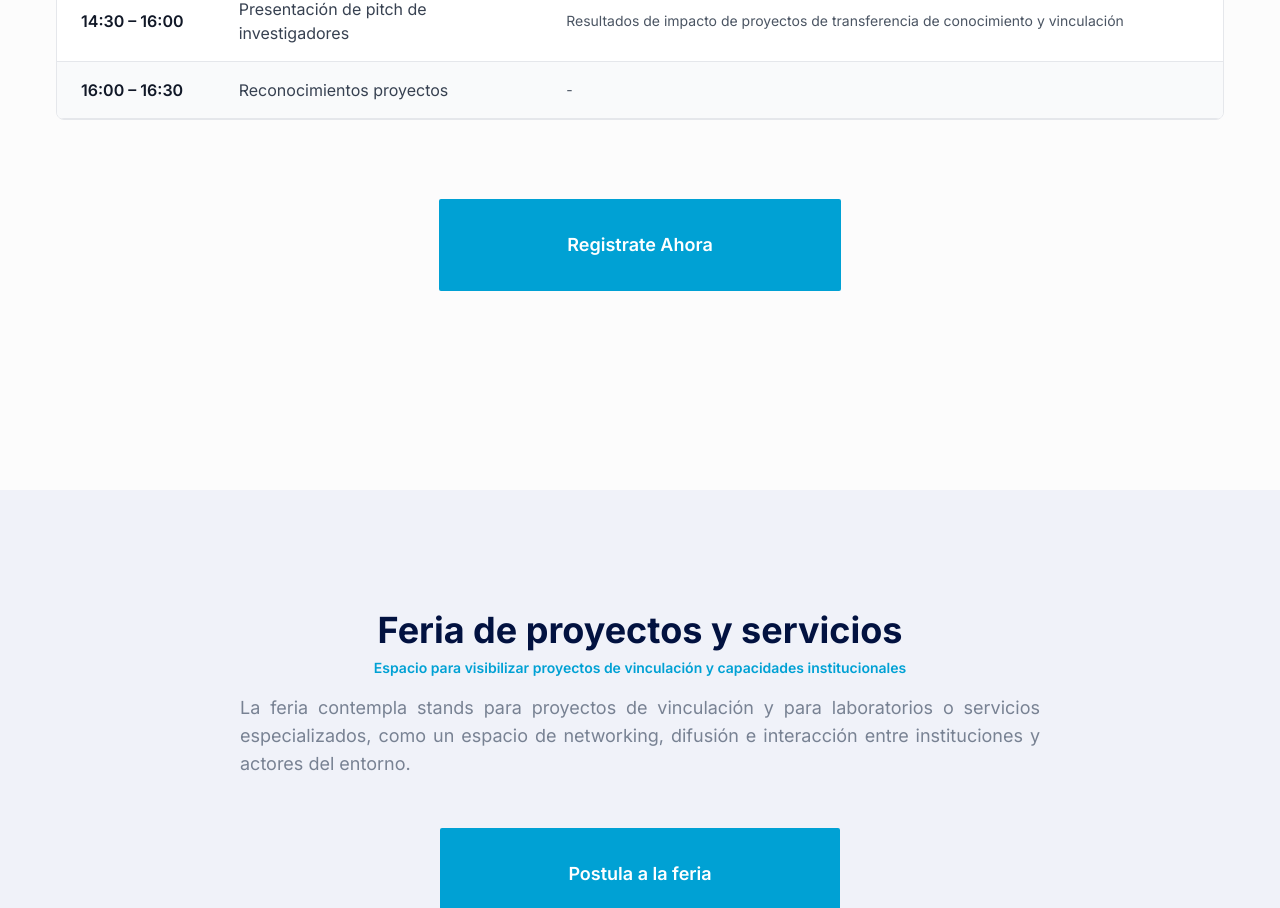
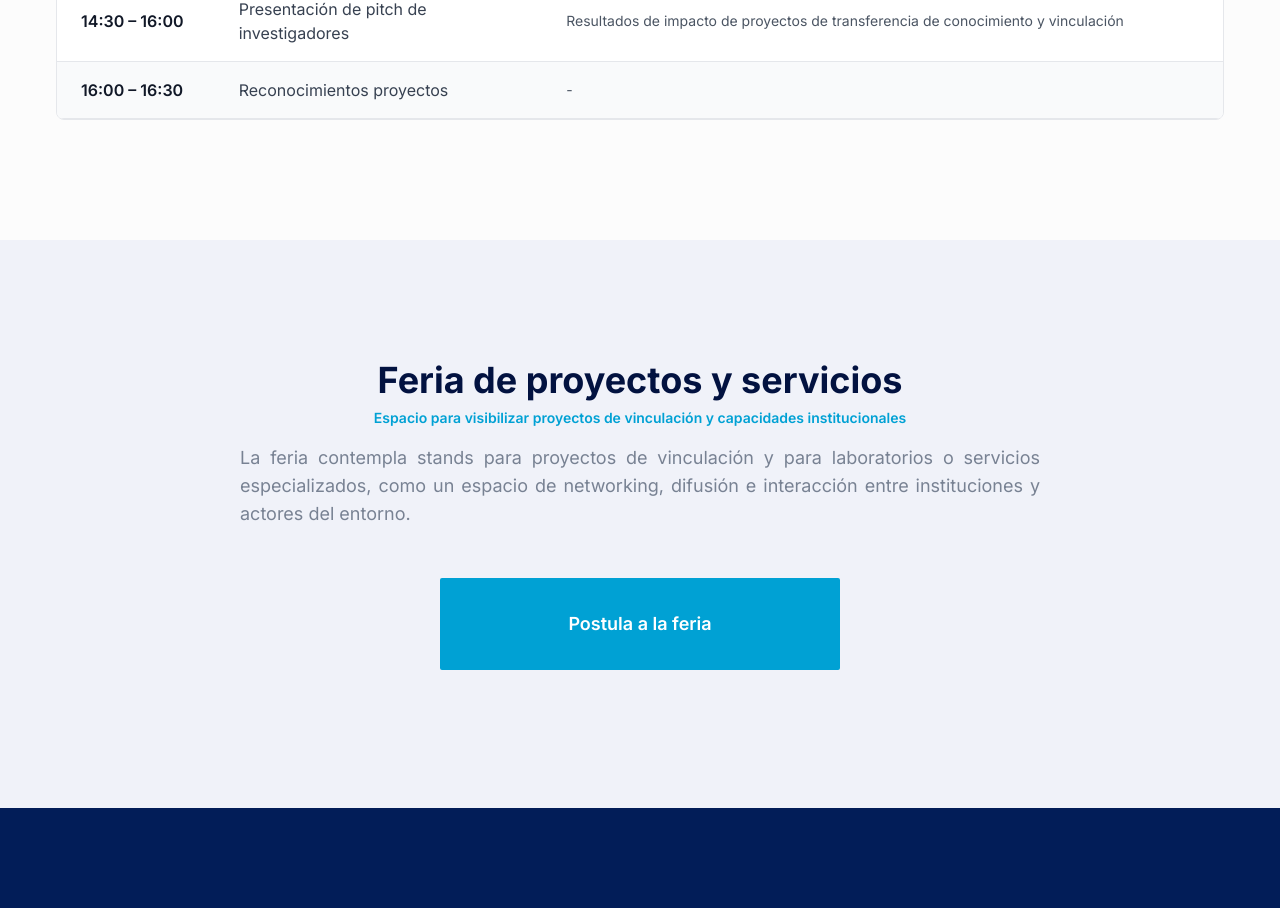
Before and after one commit to a-sebs/CongresoInternacionalDeVinculacionConLaSociedad, a Next.js app: page /agenda in a window 1280 px wide. Shown: the part 960-1868 px from the top of the page. Built offline with nearby package versions, Linux system fonts and the light colour scheme.

Commit message:
fix: Detele Agenda evento buttom

```diff
--- a/src/app/agenda/page.tsx
+++ b/src/app/agenda/page.tsx
@@ -142,21 +142,19 @@ const CongresosAgendaPage = () => {
           <div className="mb-12 flex justify-center gap-4 flex-wrap">
             <button
               onClick={() => setActiveDay(1)}
-              className={`rounded-lg px-6 py-3 font-semibold transition-all ${
-                activeDay === 1
+              className={`rounded-lg px-6 py-3 font-semibold transition-all ${activeDay === 1
                   ? "bg-primary text-white shadow-lg"
                   : "border-2 border-primary bg-transparent text-primary hover:bg-primary/10"
-              }`}
+                }`}
             >
               28 de Octubre
             </button>
             <button
               onClick={() => setActiveDay(2)}
-              className={`rounded-lg px-6 py-3 font-semibold transition-all ${
-                activeDay === 2
+              className={`rounded-lg px-6 py-3 font-semibold transition-all ${activeDay === 2
                   ? "bg-primary text-white shadow-lg"
                   : "border-2 border-primary bg-transparent text-primary hover:bg-primary/10"
-              }`}
+                }`}
             >
               29 de Octubre
             </button>
@@ -183,9 +181,8 @@ const CongresosAgendaPage = () => {
                   (activity, index) => (
                     <tr
                       key={index}
-                      className={`border-b border-gray-200 transition-colors hover:bg-gray-50 ${
-                        index % 2 === 0 ? "bg-white" : "bg-gray-50"
-                      }`}
+                      className={`border-b border-gray-200 transition-colors hover:bg-gray-50 ${index % 2 === 0 ? "bg-white" : "bg-gray-50"
+                        }`}
                     >
                       <td className="whitespace-nowrap px-4 py-4 font-semibold text-gray-900 md:px-6">
                         {activity.time}
@@ -201,16 +198,6 @@ const CongresosAgendaPage = () => {
                 )}
               </tbody>
             </table>
-          </div>
-          <div className="flex flex-col items-center justify-center gap-100 sm:flex-row sm:gap-8 min-h-[250px]">
-            <a
-              href="https://docs.google.com/forms/..."
-              target="_blank"
-              rel="noopener noreferrer"
-              className="rounded-xs bg-primary px-8 sm:px-32 py-6 sm:py-8 text-sm sm:text-base md:text-lg font-semibold text-white duration-300 ease-in-out hover:bg-primary/80 whitespace-nowrap w-full sm:w-auto text-center"
-            >
-              Registrate Ahora
-            </a>
           </div>
         </div>
       </section>
```
Also changed, not shown: 1 other file (tests, documents, lock files or other folders).
